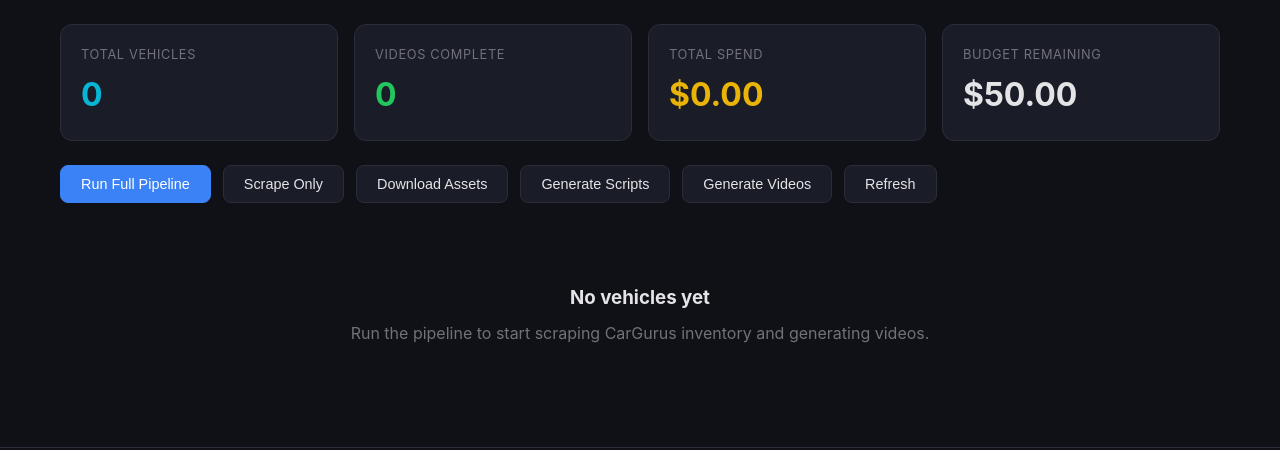
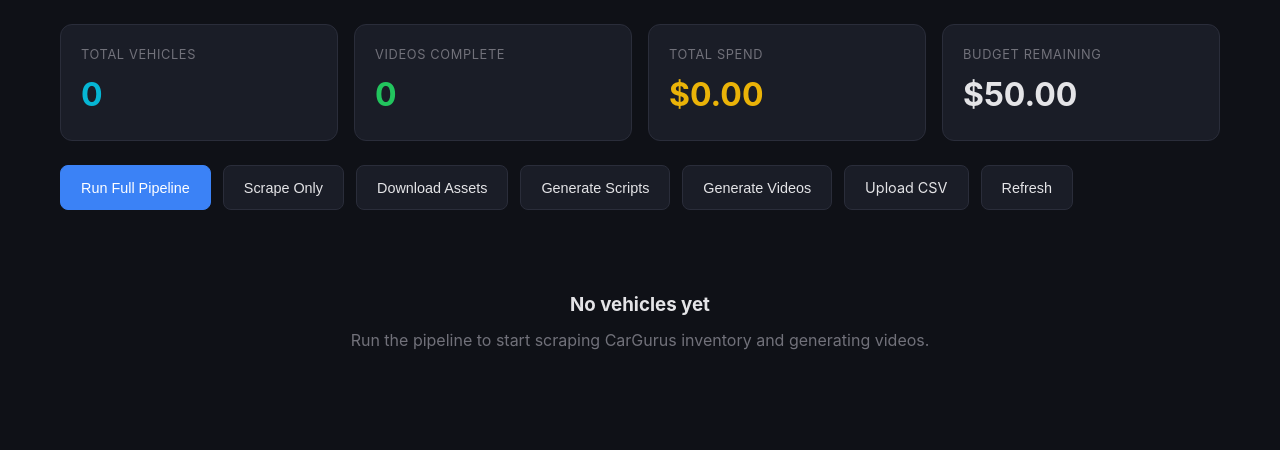
Before and after one commit to albertosilvajr0-boop/cargurus-video-pipeline, a Flask app: page / in a window 1280 px wide. Shown: the part 106-556 px from the top of the page. Run offline with Flask 3, Linux system fonts and the light colour scheme; data that the repository does not hold is empty.

Commit message:
Add CSV upload to import vehicles from bookmarklet scraper
Adds an "Upload CSV" button to the dashboard that accepts CSV files
exported by the CarGurus bookmarklet scraper, maps the fields (VIN,
Year, Make, Model, Trim, Sale Price, Mileage, Color, Drivetrain, URL)
into the pipeline database, and kicks off the video generation workflow
from there.

https://claude.ai/code/session_01Sdve4DjtnQhCbor7K9YGG2

```diff
--- a/app.py
+++ b/app.py
@@ -4,6 +4,8 @@ Provides a web interface to view pipeline status, browse vehicles,
 and trigger pipeline runs.
 """
 
+import csv
+import io
 import json
 import os
 import subprocess
@@ -109,6 +111,69 @@ def api_run_pipeline():
     return jsonify({"status": "started", "step": step})
 
 
+@app.route("/api/upload-csv", methods=["POST"])
+def api_upload_csv():
+    """Import vehicles from a bookmarklet-generated CSV file."""
+    from utils.database import upsert_vehicle
+
+    if "file" not in request.files:
+        return jsonify({"error": "No file uploaded"}), 400
+
+    file = request.files["file"]
+    if not file.filename.endswith(".csv"):
+        return jsonify({"error": "File must be a CSV"}), 400
+
+    try:
+        content = file.read().decode("utf-8-sig")
+        reader = csv.DictReader(io.StringIO(content))
+
+        imported = 0
+        skipped = 0
+
+        for row in reader:
+            vin = (row.get("VIN") or "").strip()
+            if not vin or len(vin) != 17:
+                skipped += 1
+                continue
+
+            # Parse price values — strip $, commas, quotes
+            def parse_num(val):
+                if not val:
+                    return 0
+                cleaned = val.replace("$", "").replace(",", "").replace('"', "").strip()
+                try:
+                    return int(float(cleaned)) if cleaned else 0
+                except ValueError:
+                    return 0
+
+            vehicle_data = {
+                "cargurus_id": f"csv_{vin}",
+                "vin": vin,
+                "year": parse_num(row.get("Year")),
+                "make": (row.get("Make") or "").strip().strip('"'),
+                "model": (row.get("Model") or "").strip().strip('"'),
+                "trim": (row.get("Trim") or "").strip().strip('"'),
+                "price": parse_num(row.get("Sale Price")),
+                "mileage": parse_num(row.get("Mileage")),
+                "exterior_color": (row.get("Color") or "").strip().strip('"'),
+                "drivetrain": (row.get("Drivetrain") or "").strip().strip('"'),
+                "listing_url": (row.get("URL") or "").strip().strip('"'),
+                "status": "scraped",
+            }
+
+            upsert_vehicle(vehicle_data)
+            imported += 1
+
+        return jsonify({
+            "status": "success",
+            "imported": imported,
+            "skipped": skipped,
+        })
+
+    except Exception as e:
+        return jsonify({"error": f"Failed to parse CSV: {str(e)}"}), 400
+
+
 @app.route("/api/status")
 def api_pipeline_status():
     """Check if a pipeline run is in progress."""
--- a/templates/dashboard.html
+++ b/templates/dashboard.html
@@ -223,6 +223,10 @@
             <button class="btn" onclick="runPipeline('download')">Download Assets</button>
             <button class="btn" onclick="runPipeline('scripts')">Generate Scripts</button>
             <button class="btn" onclick="runPipeline('videos')">Generate Videos</button>
+            <label class="btn" style="position:relative;cursor:pointer">
+                Upload CSV
+                <input type="file" accept=".csv" id="csvUpload" style="position:absolute;inset:0;opacity:0;cursor:pointer" onchange="uploadCSV(this)">
+            </label>
             <button class="btn" onclick="refreshData()">Refresh</button>
         </div>
 
@@ -377,6 +381,28 @@
         document.getElementById('detailModal').addEventListener('click', function(e) {
             if (e.target === this) closeModal();
         });
+
+        async function uploadCSV(input) {
+            const file = input.files[0];
+            if (!file) return;
+
+            const formData = new FormData();
+            formData.append('file', file);
+
+            try {
+                const res = await fetch('/api/upload-csv', { method: 'POST', body: formData });
+                const data = await res.json();
+                if (res.ok) {
+                    alert(`Imported ${data.imported} vehicles` + (data.skipped ? ` (${data.skipped} skipped)` : ''));
+                    window.location.reload();
+                } else {
+                    alert('Error: ' + data.error);
+                }
+            } catch (e) {
+                alert('Upload failed: ' + e.message);
+            }
+            input.value = '';
+        }
     </script>
 </body>
 </html>
```
